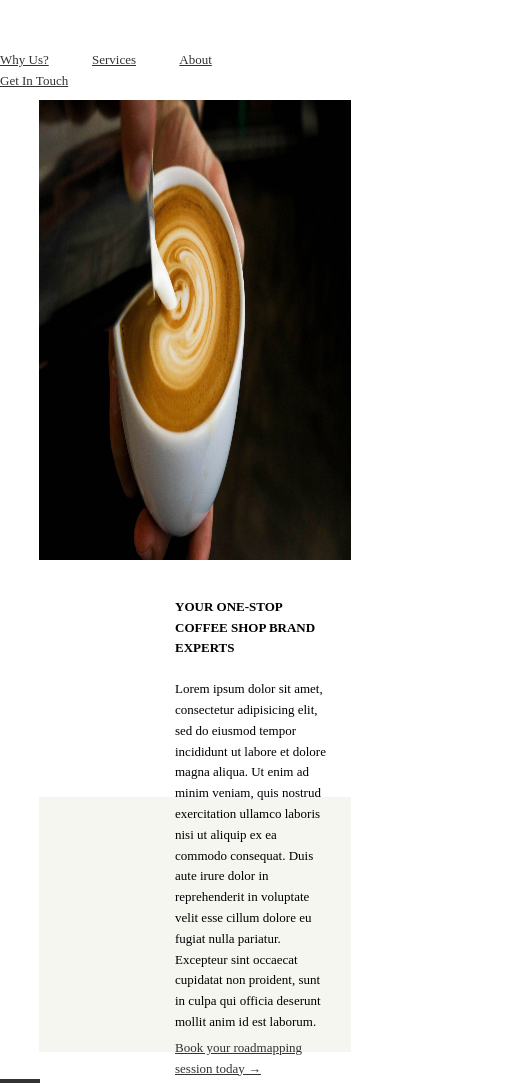
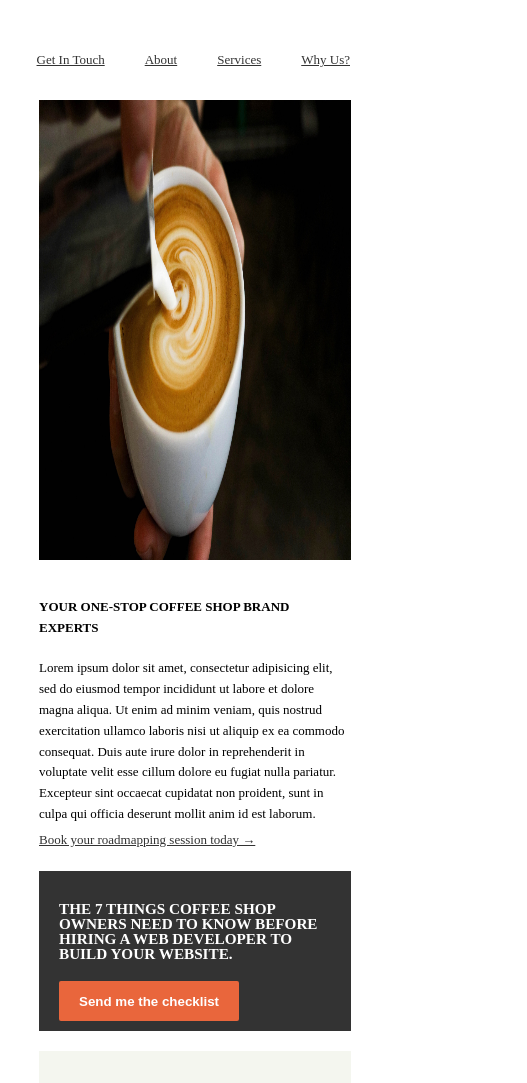
Before and after one commit to anoor86/SAAS-LESS-Assignment, a website: page index.html in a window 390 px wide. Shown: the top 1083 px of the page, 527 px wide, since content can reach past the window. Drawn offline with Linux system fonts and the light colour scheme.

Commit message:
folder structure improved

```diff
--- a/index.html
+++ b/index.html
@@ -9,7 +9,7 @@
     <link href='https://fonts.googleapis.com/css?family=Titillium+Web:400,400italic,600italic,600,700,700italic,900,300italic,300,200italic,200' rel='stylesheet' type='text/css'>
 
     <!-- STYLES -->
-    <link rel="stylesheet" href="app.css">
+    <link rel="stylesheet" href="css/app.css">
   </head>
   <body>
 
--- a/css/app.scss
+++ b/scss/app.scss
@@ -1,26 +1,13 @@
 
-$image-margins:10px;
-$margin-initial-value:0;
-$padding-initial-value:0;
-$nav-items-spacing:40px;
-$white-color:#fff;
-$grey-color:#333;
-$menu-right-margin:137px;
-$font : 100% Open-Sans;
-$image-width : 80%;
-$container-bg-color: rgb(244, 246, 239);
-$orange-color:rgb(233, 102, 60);
-$image-margin:10%;
-$capitalize:uppercase;
-$m-20:20px;
-$m-30:30px;
-$h-250:250px;
-$h-300:300px;
+
+@import 'global.scss';
 
 * {
     padding: 0;
     margin: 0;
 }
+
+
 
 body {
     font: $font;
@@ -46,7 +33,7 @@ nav {
 
         a {
             color: $grey-color;
-            font-size: 13px;
+
         }
     }
 
@@ -55,7 +42,7 @@ nav {
 .feature {
     img {
         width: $image-width;
-        margin-bottom: 30px;
+        margin-bottom: $m-30;
         margin-left: $image-margin;
         margin-right: $image-margin;
         height: 460px;
@@ -72,7 +59,7 @@ nav {
         margin-bottom: $m-20;
     }
     p {
-        margin-top: 5px;
+        margin-top: $m-5;
         a {
             color: $grey-color;
          }
@@ -115,14 +102,14 @@ nav {
     background-color: $container-bg-color;
     margin-left: $image-margin;
     margin-right: $image-margin;
-    margin-bottom: 5px;
-    padding-top: 5px;
+    margin-bottom: $m-5;
+    padding-top: $m-5;
 
     hr {
         margin-left: $m-30;
         margin-right: $m-30;
+    }
 
-    }
     h3 {
         text-transform: $capitalize;
         margin-top:$m-30;
@@ -151,3 +138,41 @@ footer {
         text-align: center;
     }
 }
+
+@media (max-width:768px) {
+    nav {
+        width: 100%;
+         ul {
+            li {
+                float: right;
+                text-align: center;
+            }
+         }
+    }
+    .about {
+        float: none;
+        margin-left: $image-margin;
+        width: 80%;
+    }
+
+    .call-to-action {
+        width: 80%;
+        margin-left: $image-margin;
+        float: none;
+
+        h3 {
+            padding-top:$m-30;
+        }
+    }
+    .widgets {
+        height: auto;
+        margin-top: $m-20;
+        padding-bottom: $m-20;
+        .widget {
+            width: 80%;
+            float:none;
+            display: block;
+
+        }
+   }
+}
--- /dev/null
+++ b/scss/global.scss
@@ -0,0 +1,18 @@
+$image-margins:10px;
+$margin-initial-value:0;
+$padding-initial-value:0;
+$nav-items-spacing:40px;
+$white-color:#fff;
+$grey-color:#333;
+$menu-right-margin:137px;
+$font : 100% Open-Sans;
+$image-width : 80%;
+$container-bg-color: rgb(244, 246, 239);
+$orange-color:rgb(233, 102, 60);
+$image-margin:10%;
+$capitalize:uppercase;
+$m-20:20px;
+$m-30:30px;
+$h-250:250px;
+$h-300:300px;
+$m-5:5px;
```
Also changed, not shown: css/app.css, 2 other files.
